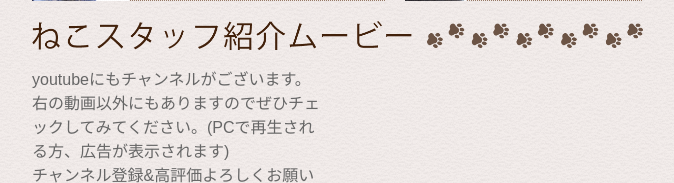
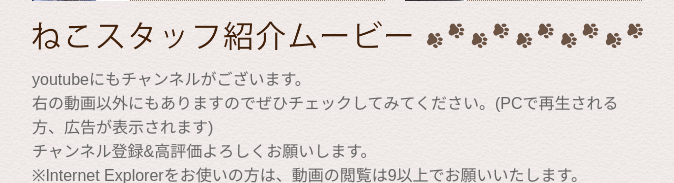
Before and after one commit to ebatraining/nekocolle-niigata, a PHP site: page / in a window 1280 px wide. Shown: the part 636-819 px from the top of the page, without its empty margins (455-1129 px from the left). Run offline with PHP 8.4, Linux system fonts and the light colour scheme.

Commit message:
テキスト、動画のレイアウト変更

```diff
--- a/css/index.css
+++ b/css/index.css
@@ -214,11 +214,11 @@
 	********************************
 	*/
 	#youtube_text {
-		width:48%;
+		width:97%;
 	}
 
 	#youtube_movie {
-		width:50%;
+		width:97%;
 	}
 	#youtube_title { display: block; }
 	#youtube_title_sp { display: none; }
```
